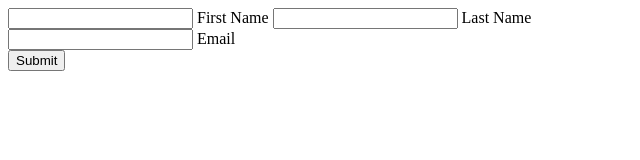
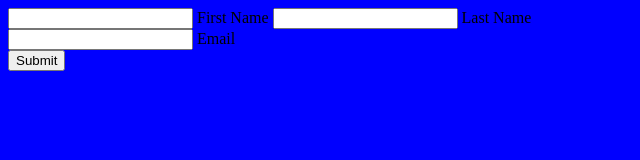
Before and after one commit to Abdur-Rasheed/GroupWorkDay4, a plain HTML site: page contact.html in a window 1280 px wide. Shown: the whole page, without its empty margins (0-640 px from the left). Drawn offline with Linux system fonts and the light colour scheme.

Commit message:
closed issue 2- created CSS background

```diff
--- /dev/null
+++ b/background.css
@@ -0,0 +1,3 @@
+body{
+    background-color: blue;
+}
--- a/contact.html
+++ b/contact.html
@@ -5,6 +5,7 @@
     <meta http-equiv="X-UA-Compatible" content="IE=edge">
     <meta name="viewport" content="width=device-width, initial-scale=1.0">
     <title>Contact page</title>
+    <link rel="stylesheet" href="background.css">
 </head>
 <body>
     <header>
```
